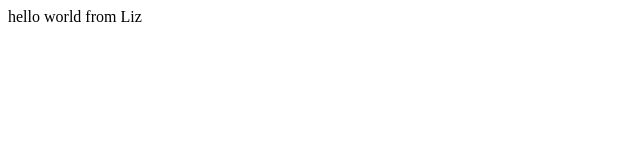
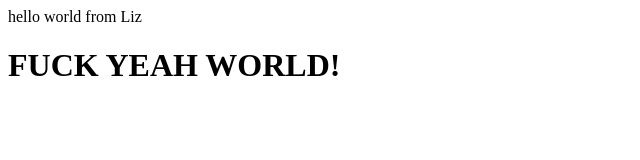
Before and after one commit to lizc577/designportfolio, a plain HTML site: page index.html in a window 1280 px wide. Shown: the whole page, without its empty margins (0-640 px from the left). Drawn offline with Linux system fonts and the light colour scheme.

Commit message:
fuck yeah

```diff
--- a/index.html
+++ b/index.html
@@ -1,3 +1,5 @@
 hello world
 
 from Liz
+
+<h1> FUCK YEAH WORLD! </h1>
```
